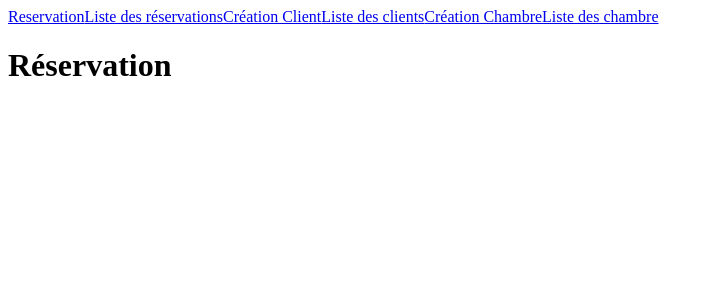
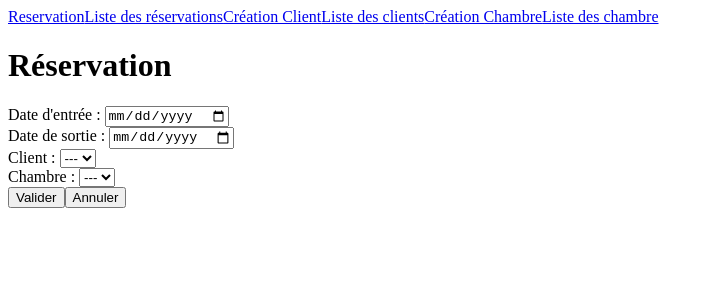
Before and after one commit to tafitahery/hotel-v2, a React (Create React App) app: page / in a window 1280 px wide. Shown: the top 300 px of the page, without its empty margins (0-713 px from the left). Built offline with nearby package versions, Linux system fonts and the light colour scheme.

Commit message:
Add structure in page Reservation

```diff
--- a/src/pages/Reservation/index.jsx
+++ b/src/pages/Reservation/index.jsx
@@ -1,9 +1,69 @@
-import React from 'react';
+import React, { useState } from 'react';
 
 const Reservation = () => {
+  const [dateIn, setDateIn] = useState('');
+  const [dateOut, setDateOut] = useState('');
+  const [client, setClient] = useState('');
+  const [room, setRoom] = useState('');
+
   return (
     <div>
       <h1>Réservation</h1>
+      <div>
+        <div>
+          <label htmlFor="date-in">Date d'entrée : </label>
+          <input
+            type="date"
+            id="date-in"
+            value={dateIn}
+            onChange={(e) => setDateIn(e.target.value)}
+          />
+        </div>
+        <div>
+          <label htmlFor="date-out">Date de sortie : </label>
+          <input
+            type="date"
+            id="date-out"
+            value={dateOut}
+            onChange={(e) => setDateOut(e.target.value)}
+          />
+        </div>
+        <div>
+          <label htmlFor="client">Client : </label>
+          <select
+            id="client"
+            value={client}
+            onChange={(e) => setClient(e.target.value)}
+          >
+            <option value=""> --- </option>
+          </select>
+        </div>
+        <div>
+          <label
+            htmlFor="room"
+            value={room}
+            onChange={(e) => setRoom(e.target.value)}
+          >
+            Chambre :{' '}
+          </label>
+          <select id="room">
+            <option value=""> --- </option>
+          </select>
+        </div>
+        <div>
+          <button>Valider</button>
+          <button
+            onClick={() => {
+              setDateIn('');
+              setDateOut('');
+              setClient('');
+              setRoom('');
+            }}
+          >
+            Annuler
+          </button>
+        </div>
+      </div>
     </div>
   );
 };
```
